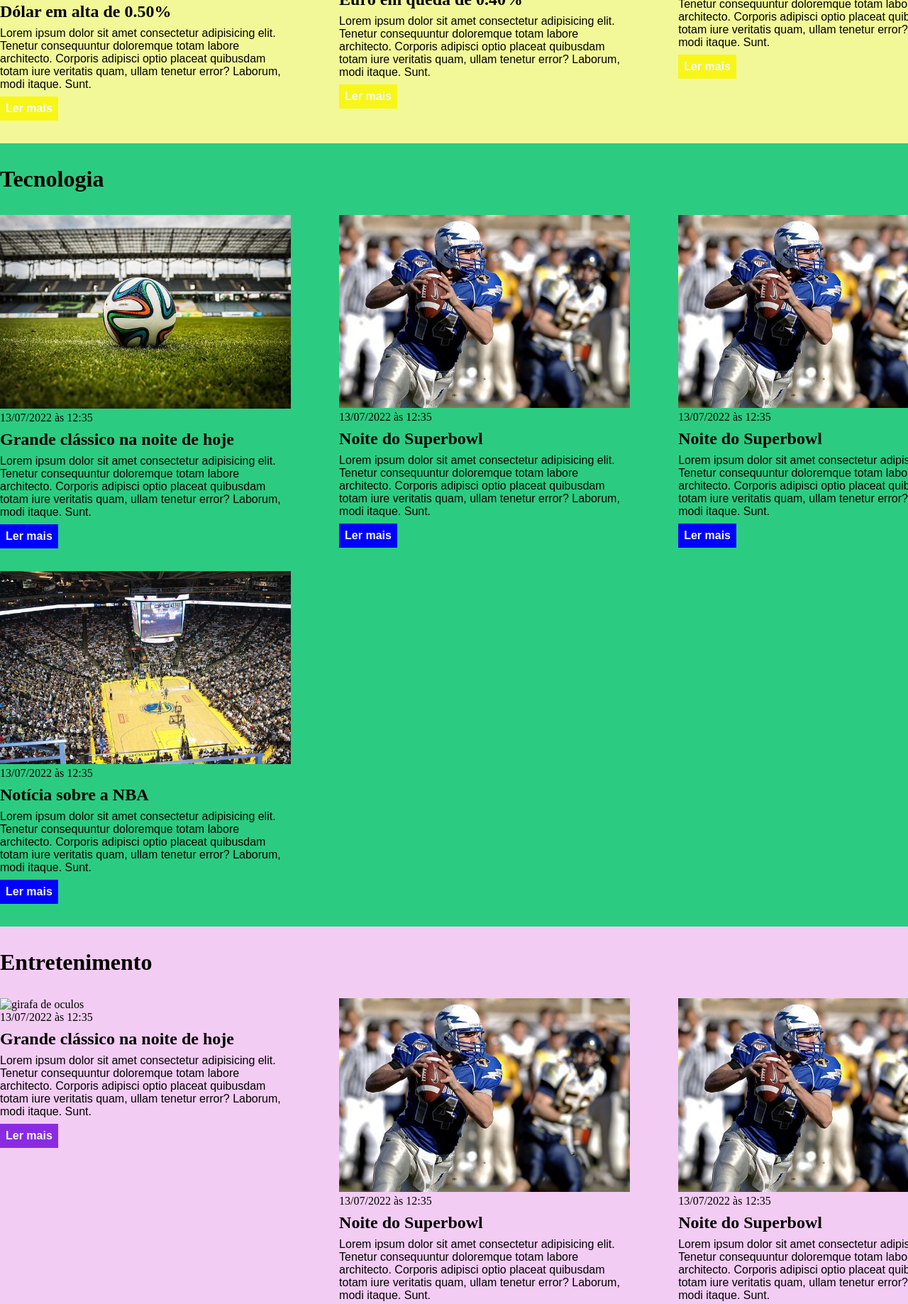
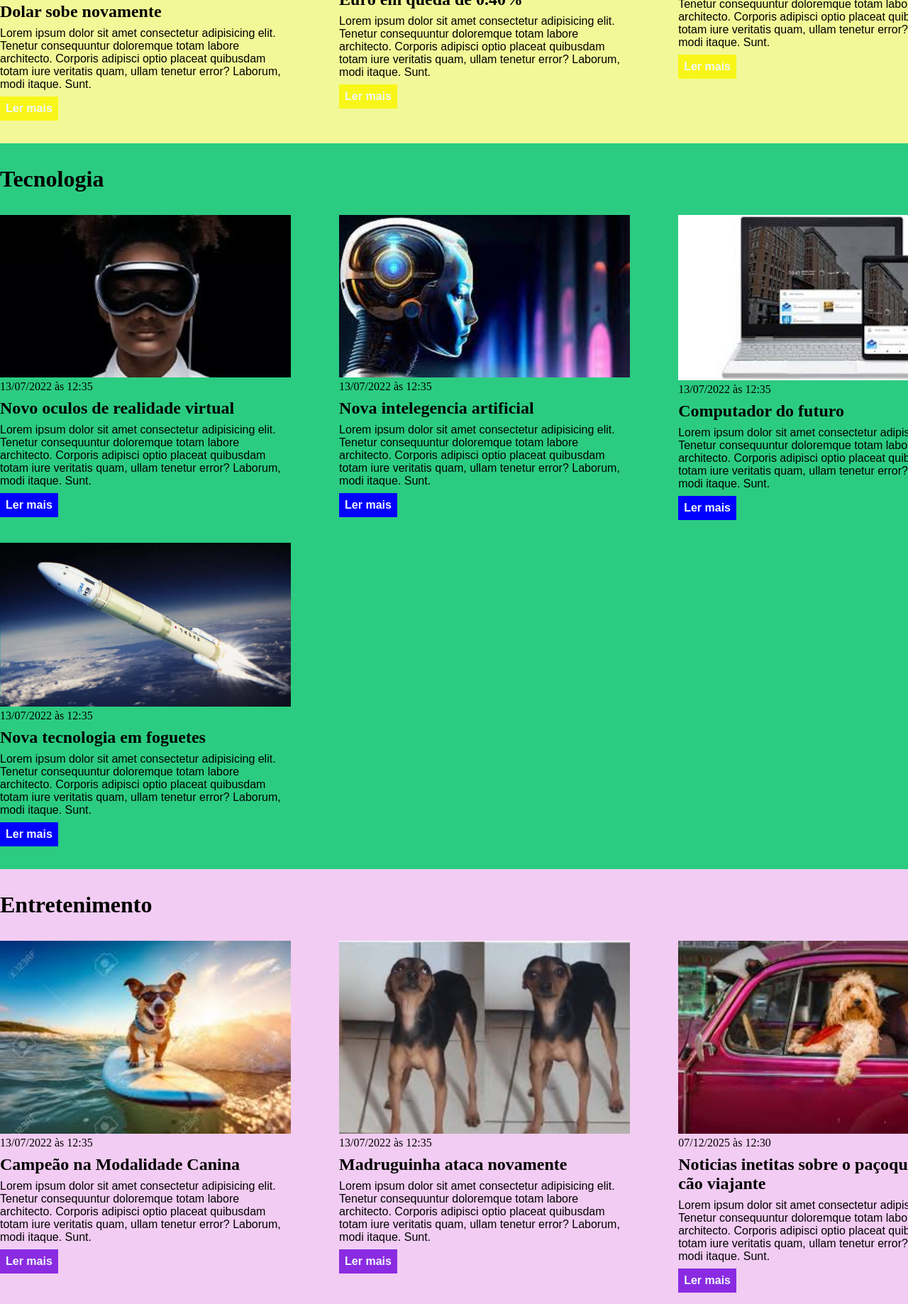
Before and after one commit to SamuellSSantos/exerc-cio-CSS-, a plain HTML site: page index.html in a window 1280 px wide. Shown: the part 1591-3429 px from the top of the page at 71% size. Drawn offline with Linux system fonts and the light colour scheme.

Commit message:
exercício

```diff
--- a/index.html
+++ b/index.html
@@ -20,10 +20,10 @@
                     <a href="#economia" title="Ir para a seção de notícias">Economia</a>
                 </li>
                 <li>
-                    <a href="tecnologia" title="Ir para a seção de tecnologia">Tecnologia</a>
+                    <a href="#tecnologia" title="Ir para a seção de tecnologia">Tecnologia</a>
                 </li>
                 <li>
-                    <a href="entretenimento" title="Ir para a seção de entretenimento">Entretenimento</a>
+                    <a href="#entretenimento" title="Ir para a seção de entretenimento">Entretenimento</a>
                 </li>
             </ul>
         </nav>
@@ -80,18 +80,18 @@
     <section id="economia">
         <div class="container"> <h2>Economia</h2>
         <div class="articles"><article>
-            <img src="./imagens/dolares.jpg" alt="Muitos dólares" />
+            <img src="./imagens/dolares.jpg" alt="dolares">
             <header>
                 <time>13/07/2022 às 12:35</time>
             </header>
-            <h3>Dólar em alta de 0.50%</h3>
+            <h3>Dolar sobe novamente </h3>
             <p>
                 Lorem ipsum dolor sit amet consectetur adipisicing elit. Tenetur consequuntur doloremque totam labore architecto. Corporis adipisci optio placeat quibusdam totam iure veritatis quam, ullam tenetur error? Laborum, modi itaque. Sunt.
             </p>
             <a href="#" title="Leia a notícia completa">Ler mais</a>
         </article>
         <article>
-            <img src="./imagens/euro.jpg" alt="Várias notas de euro" />
+            <img src="./imagens/euro.jpg" alt="euro" />
             <header>
                 <time>13/07/2022 às 12:35</time>
             </header>
@@ -117,44 +117,44 @@
     <section id="tecnologia">
         <div class="container"> <h2>Tecnologia</h2>
         <div class="articles"><article>
-            <img src="./imagens/futebol.jpg" alt="Bola de futebol no gramado" />
+            <img src="./imagens/oculos_de_realidade_virtual.jpeg" alt="oculos de realidade virtual" />
             <header>
                 <time>13/07/2022 às 12:35</time>
             </header>
-            <h3>Grande clássico na noite de hoje</h3>
+            <h3>Novo oculos de realidade virtual</h3>
             <p>
                 Lorem ipsum dolor sit amet consectetur adipisicing elit. Tenetur consequuntur doloremque totam labore architecto. Corporis adipisci optio placeat quibusdam totam iure veritatis quam, ullam tenetur error? Laborum, modi itaque. Sunt.
             </p>
             <a href="#" title="Leia a notícia completa">Ler mais</a>
         </article>
         <article>
-            <img src="./imagens/futebol-americano.jpg" alt="Jogador de futebol americano correndo com a bola na mão" />
+            <img src="./imagens/nova_inteligencia.jpeg" alt="inteligencia artificial" />
             <header>
                 <time>13/07/2022 às 12:35</time>
             </header>
-            <h3>Noite do Superbowl</h3>
+            <h3>Nova intelegencia artificial</h3>
             <p>
                 Lorem ipsum dolor sit amet consectetur adipisicing elit. Tenetur consequuntur doloremque totam labore architecto. Corporis adipisci optio placeat quibusdam totam iure veritatis quam, ullam tenetur error? Laborum, modi itaque. Sunt.
             </p>
             <a href="#" title="Leia a notícia completa">Ler mais</a>
         </article>
         <article>
-            <img src="./imagens/futebol-americano.jpg" alt="Jogador de futebol americano correndo com a bola na mão" />
+            <img src="./imagens/computador_do_fututo.jpeg" alt="computador moderno" />
             <header>
                 <time>13/07/2022 às 12:35</time>
             </header>
-            <h3>Noite do Superbowl</h3>
+            <h3>Computador do futuro</h3>
             <p>
                 Lorem ipsum dolor sit amet consectetur adipisicing elit. Tenetur consequuntur doloremque totam labore architecto. Corporis adipisci optio placeat quibusdam totam iure veritatis quam, ullam tenetur error? Laborum, modi itaque. Sunt.
             </p>
             <a href="" title="Leia a notícia completa">Ler mais</a>
         </article>
         <article>
-            <img src="./imagens/basquete.jpg" title="Vista aérea de uma quadra de basquete" />
+            <img src="./imagens/nova_tecnologiaemfoguetes.webp" title="foguete no espaço" />
             <header>
                 <time>13/07/2022 às 12:35</time>
             </header>
-            <h3>Notícia sobre a NBA</h3>
+            <h3>Nova tecnologia em foguetes</h3>
             <p>
                 Lorem ipsum dolor sit amet consectetur adipisicing elit. Tenetur consequuntur doloremque totam labore architecto. Corporis adipisci optio placeat quibusdam totam iure veritatis quam, ullam tenetur error? Laborum, modi itaque. Sunt.
             </p>
@@ -165,44 +165,44 @@
     <section id="entretenimento">
         <div class="container"> <h2>Entretenimento</h2>
         <div class="articles"><article>
-            <img src="./css_support_class/css/imagens/girafa_de_oculos.jpg" alt="girafa de oculos" />
+            <img src="./imagens/caosurfista.jpeg" alt="cão em prancha de surf" />
             <header>
                 <time>13/07/2022 às 12:35</time>
             </header>
-            <h3>Grande clássico na noite de hoje</h3>
+            <h3>Campeão na Modalidade Canina</h3>
             <p>
                 Lorem ipsum dolor sit amet consectetur adipisicing elit. Tenetur consequuntur doloremque totam labore architecto. Corporis adipisci optio placeat quibusdam totam iure veritatis quam, ullam tenetur error? Laborum, modi itaque. Sunt.
             </p>
             <a href="#" title="Leia a notícia completa">Ler mais</a>
         </article>
         <article>
-            <img src="./imagens/futebol-americano.jpg" alt="Jogador de futebol americano correndo com a bola na mão" />
+            <img src="./imagens/cachorro.jpg" alt="foto de ção" />
             <header>
                 <time>13/07/2022 às 12:35</time>
             </header>
-            <h3>Noite do Superbowl</h3>
+            <h3>Madruguinha ataca novamente</h3>
             <p>
                 Lorem ipsum dolor sit amet consectetur adipisicing elit. Tenetur consequuntur doloremque totam labore architecto. Corporis adipisci optio placeat quibusdam totam iure veritatis quam, ullam tenetur error? Laborum, modi itaque. Sunt.
             </p>
             <a href="#" title="Leia a notícia completa">Ler mais</a>
         </article>
         <article>
-            <img src="./imagens/futebol-americano.jpg" alt="Jogador de futebol americano correndo com a bola na mão" />
+            <img src="./imagens/cachorro_no_carro.jpg" alt="Cachorro no carro vermelho" />
             <header>
-                <time>13/07/2022 às 12:35</time>
+                <time>07/12/2025 às 12:30</time>
             </header>
-            <h3>Noite do Superbowl</h3>
+            <h3>Noticias inetitas sobre o paçoquinha o cão viajante</h3>
             <p>
                 Lorem ipsum dolor sit amet consectetur adipisicing elit. Tenetur consequuntur doloremque totam labore architecto. Corporis adipisci optio placeat quibusdam totam iure veritatis quam, ullam tenetur error? Laborum, modi itaque. Sunt.
             </p>
             <a href="" title="Leia a notícia completa">Ler mais</a>
         </article>
         <article>
-            <img src="./imagens/basquete.jpg" title="Vista aérea de uma quadra de basquete" />
+            <img src="./imagens/cachorro_de_patins.jpeg" title="cachorro de patins" />
             <header>
                 <time>13/07/2022 às 12:35</time>
             </header>
-            <h3>Notícia sobre a NBA</h3>
+            <h3>Campeão Canino de Patinação</h3>
             <p>
                 Lorem ipsum dolor sit amet consectetur adipisicing elit. Tenetur consequuntur doloremque totam labore architecto. Corporis adipisci optio placeat quibusdam totam iure veritatis quam, ullam tenetur error? Laborum, modi itaque. Sunt.
             </p>
```
Also changed, not shown: imagens/cachorro_de_patins.jpeg (added), imagens/caocomamaiorlingua.jpeg (added), imagens/caosurfista.jpeg (added), imagens/computador_do_fututo.jpeg (added), imagens/nova_inteligencia.jpeg (added), imagens/nova_tecnologiaemfoguetes.webp (added), imagens/oculos_de_realidade_virtual.jpeg (added).
